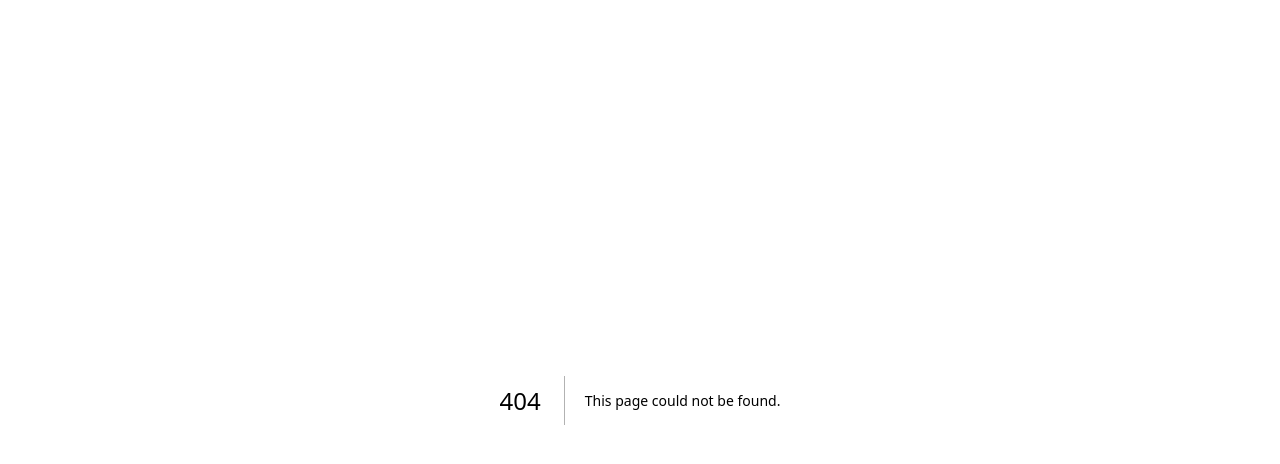
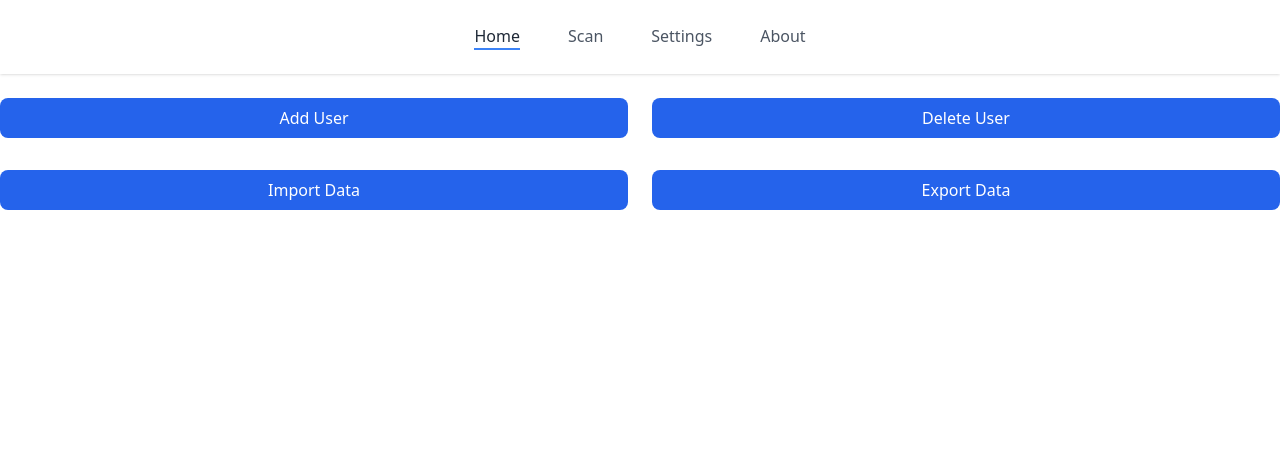
Before and after one commit to IbrahimEmad11/radiology_lab_mgmt, a Next.js app: page /settings in a window 1280 px wide. Before the commit this address had no page. Shown: the top 464 px of the page. Built offline with nearby package versions, Linux system fonts and the light colour scheme.

Commit message:
Create settings.js

```diff
--- /dev/null
+++ b/src/pages/settings.js
@@ -0,0 +1,24 @@
+import Navbar from "@/componenets/Navbar";
+
+export default function settings() {
+    return(
+        <div>
+            <Navbar />
+            <div class="grid grid-cols-1 gap-6 mt-4 sm:grid-cols-2">
+                <div>
+                    <button class="block w-full px-4 py-2 mt-2 text-white capitalize transition-colors duration-300 transform bg-blue-600 rounded-lg hover:bg-blue-500 focus:outline-none focus:ring focus:ring-blue-300 focus:ring-opacity-80">Add User</button>
+                </div>
+                <div>
+                    <button class="block w-full px-4 py-2 mt-2 text-white capitalize transition-colors duration-300 transform bg-blue-600 rounded-lg hover:bg-blue-500 focus:outline-none focus:ring focus:ring-blue-300 focus:ring-opacity-80">Delete User</button>
+                </div>
+                <div>
+                    <button class="block w-full px-4 py-2 mt-2 text-white capitalize transition-colors duration-300 transform bg-blue-600 rounded-lg hover:bg-blue-500 focus:outline-none focus:ring focus:ring-blue-300 focus:ring-opacity-80">Import Data</button>
+                </div>
+                <div>
+                    <button class="block w-full px-4 py-2 mt-2 text-white capitalize transition-colors duration-300 transform bg-blue-600 rounded-lg hover:bg-blue-500 focus:outline-none focus:ring focus:ring-blue-300 focus:ring-opacity-80">Export Data</button>
+                </div>
+            </div>
+
+        </div>
+    )
+}
```
